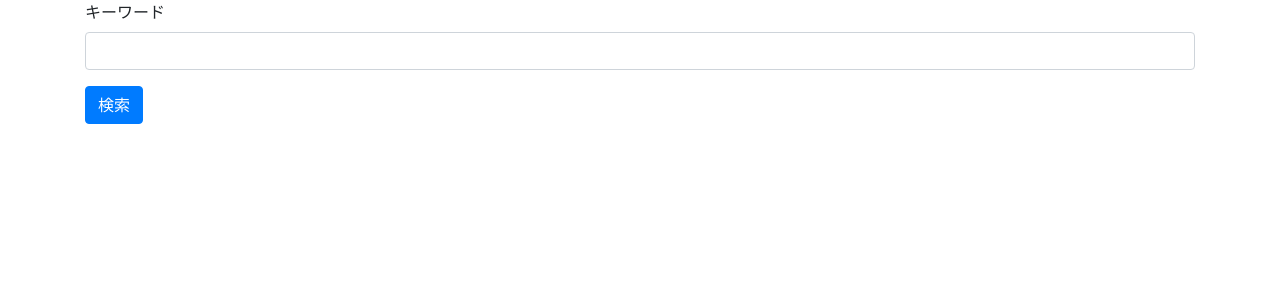
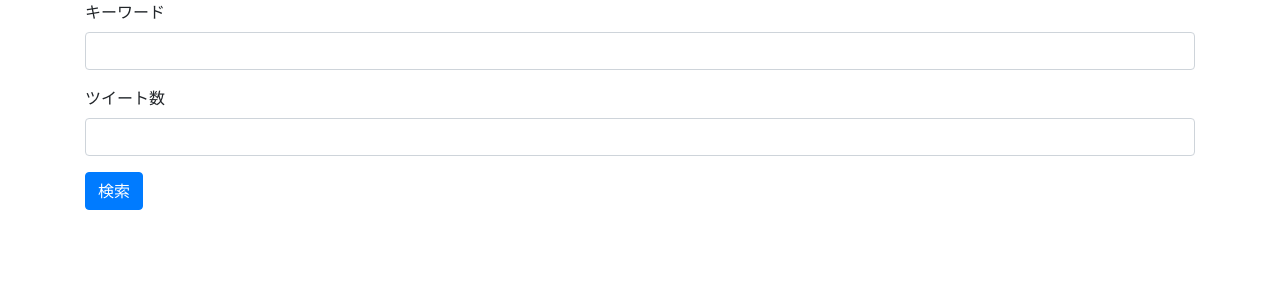
Before and after one commit to SnoozingJellyfish/crover, a Flask app: page / in a window 1280 px wide. Shown: the part 56-356 px from the top of the page. Run offline with Flask 2, Linux system fonts and the light colour scheme; some libraries are stand-ins or nearby versions; some web fonts are replaced.

Commit message:
only scraping tweets

```diff
--- a/crover/process/preprocess.py
+++ b/crover/process/preprocess.py
@@ -20,6 +20,8 @@ from crover.models.tweet import Tweet
 def preprocess_all(keyword, max_tweets, since, until):
     print('all preprocesses will be done. \n(scrape and cleaning tweets, counting words, making word2vec dictionary)\n')
     dict_word_count = scrape(keyword, max_tweets, since, until)
+    if dict_word_count == {}:
+        return False
     #all_word_count = AllWordCount.query().all()
     with open('crover/data/all_1-200-000_word_count_sudachi.pickle', 'rb') as f:
         dict_all_count = pickle.load(f)
@@ -67,10 +69,10 @@ def scrape(keyword, max_tweets, since, until, checkpoint_cnt=10000):
 
         tweet_text = tweet.content
         # clean tweet
-        tweet_text = clean(tweet_text, regexes, sign_regex)
+        #tweet_text = clean(tweet_text, regexes, sign_regex)
 
         # update noun count dictionary
-        dict_word_count = noun_count(tweet_text, dict_word_count, keyword)
+        #dict_word_count = noun_count(tweet_text, dict_word_count, keyword)
 
         if (i+1) == max_tweets:
             db.session().add_all(tweets)
--- a/crover/templates/index.html
+++ b/crover/templates/index.html
@@ -2,8 +2,12 @@
 {% block body %}
 <form action ="{{ url_for('view.word_cluster') }}" method=post>
     <div class="form-group">
-        <label for="InputTitle">キーワード</label>
-        <input type="text" class="form-control" id="InputTitle" name=keyword>
+        <label for="InputWord">キーワード</label>
+        <input type="text" class="form-control" id="InputWord" name=keyword>
+    </div>
+    <div class="form-group">
+        <label for="TweetNum">ツイート数</label>
+        <input type="number" class="form-control" id="TweetNum" name=tweet_num max=100000>
     </div>
 
     <button type="submit" class="btn btn-primary">検索</button>
--- a/crover/views/views.py
+++ b/crover/views/views.py
@@ -34,12 +34,14 @@ def word_cluster():
             db.drop_all()
         db.create_all()
         keyword = request.form['keyword']
-        max_tweets = 10
+        max_tweets = int(request.form['tweet_num'])
 
         timedelta = dt.timedelta(days=100)
         dt_until = dt.datetime.now()
         dt_since = dt_until - timedelta
         top_word2vec = preprocess_all(keyword, max_tweets, dt_since.strftime('%Y-%m-%d'), dt_until.strftime('%Y-%m-%d'))
+        if top_word2vec == False:
+            return redirect(url_for('view.tweet'))
         clustering(top_word2vec, word_num=100)
 
     return render_template('word_clustering.html', figures=os.listdir(figure_dir))
```
